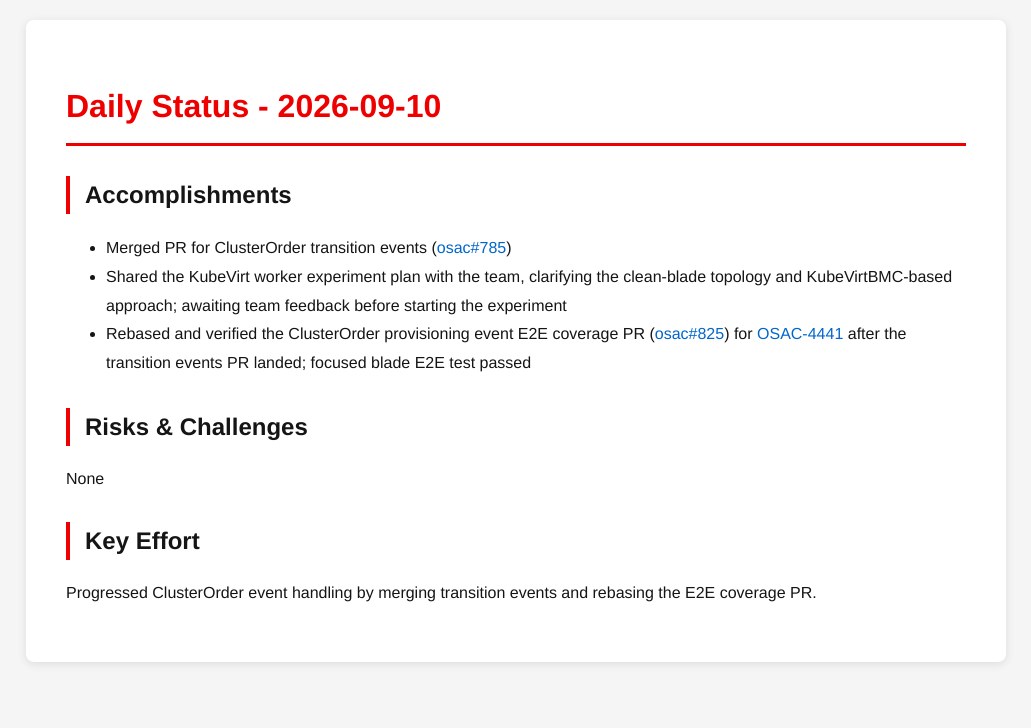
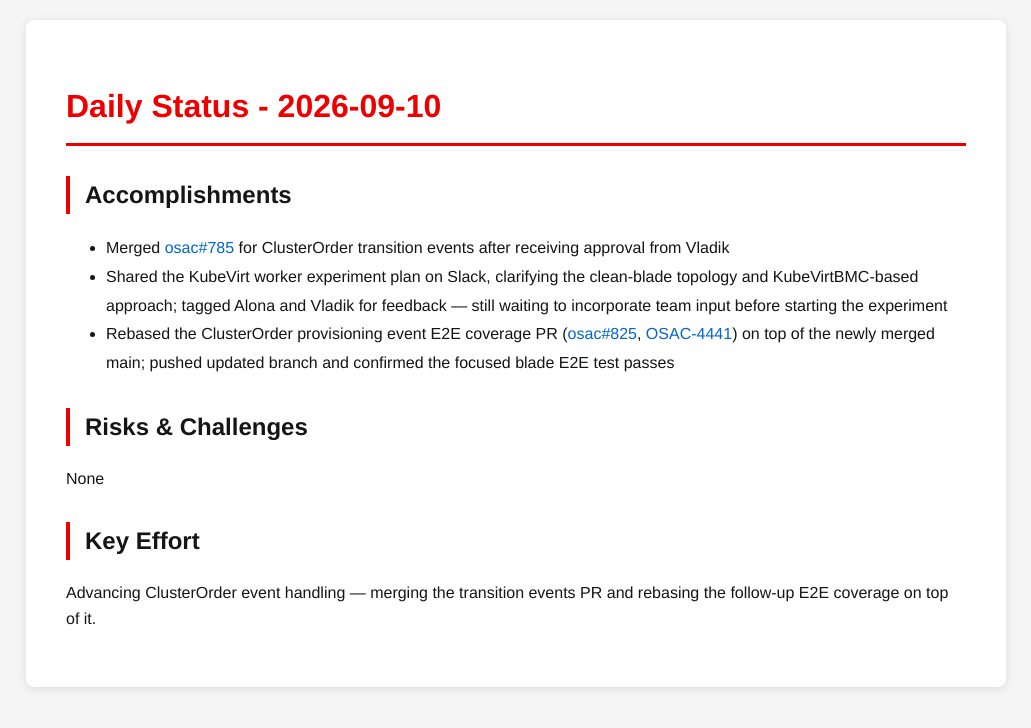
Before and after one commit to tzvatot/daily-status, a Jekyll site: the page built from 2026-09-10.md, in a window 1280 px wide. Shown: the top 728 px of the page, without its empty margins (124-1155 px from the left). Built offline with Jekyll 4.4.1, drawn with Linux system fonts in a browser that asks for light colours.

Commit message:
Daily status update - 2026-09-10

```diff
--- a/2026-09-10.md
+++ b/2026-09-10.md
@@ -7,12 +7,12 @@ date: 2026-09-10
 # Daily Status - 2026-09-10
 
 ## Accomplishments
-- Merged PR for ClusterOrder transition events ([osac#785](https://github.com/osac-project/osac/pull/785))
-- Shared the KubeVirt worker experiment plan with the team, clarifying the clean-blade topology and KubeVirtBMC-based approach; awaiting team feedback before starting the experiment
-- Rebased and verified the ClusterOrder provisioning event E2E coverage PR ([osac#825](https://github.com/osac-project/osac/pull/825)) for [OSAC-4441](https://redhat.atlassian.net/browse/OSAC-4441) after the transition events PR landed; focused blade E2E test passed
+- Merged [osac#785](https://github.com/osac-project/osac/pull/785) for ClusterOrder transition events after receiving approval from Vladik
+- Shared the KubeVirt worker experiment plan on Slack, clarifying the clean-blade topology and KubeVirtBMC-based approach; tagged Alona and Vladik for feedback — still waiting to incorporate team input before starting the experiment
+- Rebased the ClusterOrder provisioning event E2E coverage PR ([osac#825](https://github.com/osac-project/osac/pull/825), [OSAC-4441](https://redhat.atlassian.net/browse/OSAC-4441)) on top of the newly merged main; pushed updated branch and confirmed the focused blade E2E test passes
 
 ## Risks & Challenges
 None
 
 ## Key Effort
-Progressed ClusterOrder event handling by merging transition events and rebasing the E2E coverage PR.
+Advancing ClusterOrder event handling — merging the transition events PR and rebasing the follow-up E2E coverage on top of it.
```
